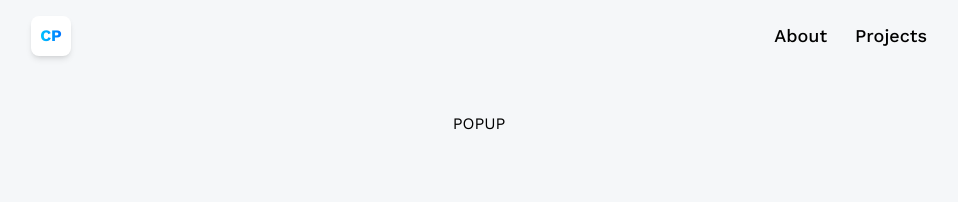
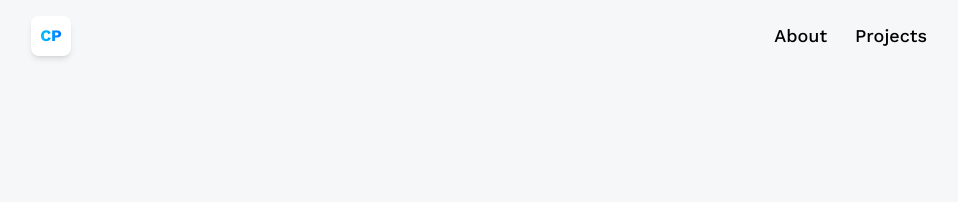
Before and after one commit to Clara-Pacheco/dev-3D-portfolio, a React (Vite) app: page / in a window 1280 px wide. Shown: the top 202 px of the page, without its empty margins (161-1119 px from the left). Built offline with nearby package versions, Linux system fonts and the light colour scheme.

Commit message:
Add basic stylization for Canvas component and add camera properties near and far where objects won´t be rendered

```diff
--- a/src/pages/Home.jsx
+++ b/src/pages/Home.jsx
@@ -1,9 +1,17 @@
+import { Suspense } from "react";
+import { Canvas } from "@react-three/fiber";
+
 export const Home = () => {
   return (
     <section className="w-full h-screen relative">
-      <div className="absolute top-28 left-0 right-0 z-10 flex items-center justify-center">
+      {/* <div className="absolute top-28 left-0 right-0 z-10 flex items-center justify-center">
         POPUP
-      </div>
+      </div> */}
+
+      <Canvas
+        className="w-full h-screen bg-transparent"
+        camera={{ near: 0.1, far: 1000 }}
+      ></Canvas>
     </section>
   );
 };
```
